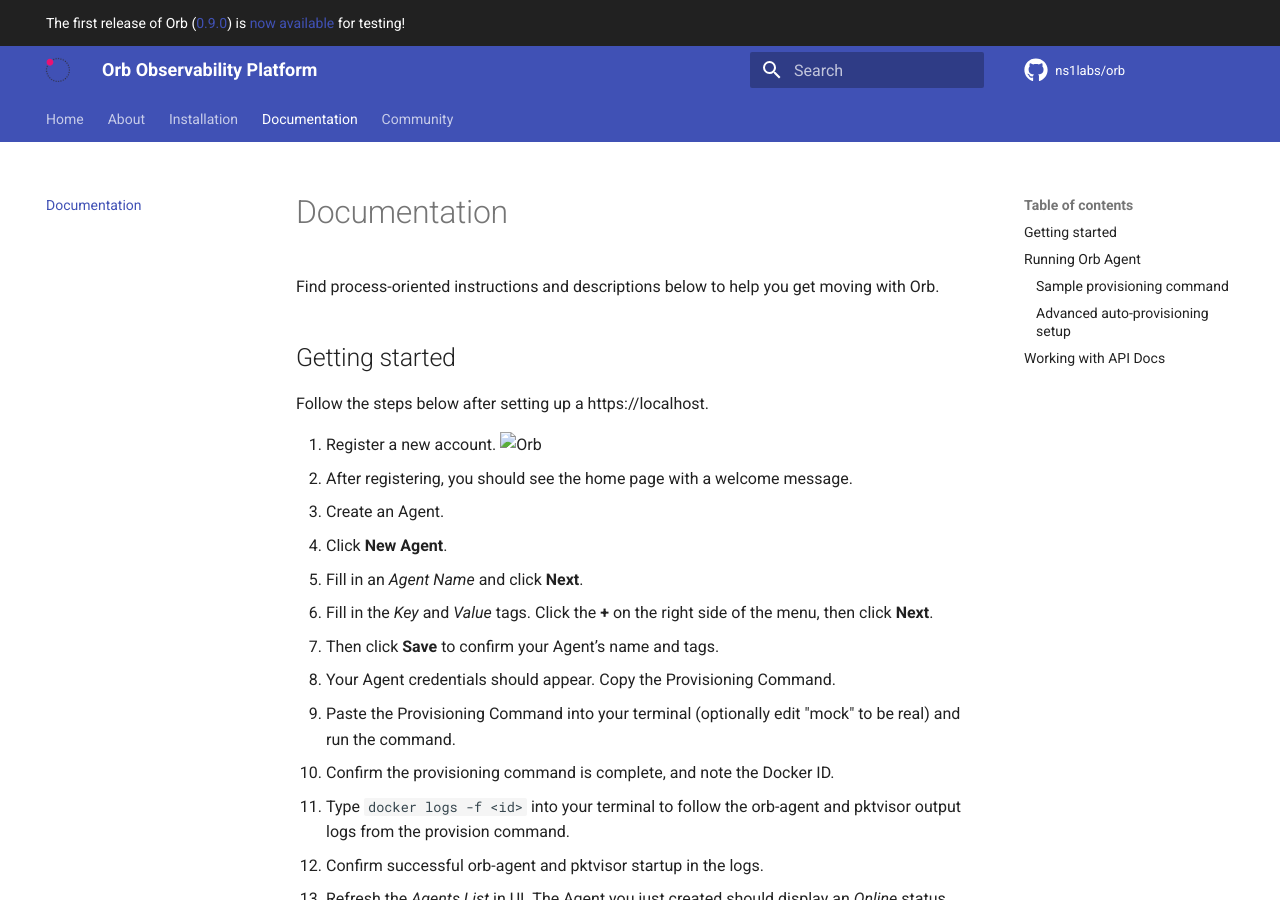
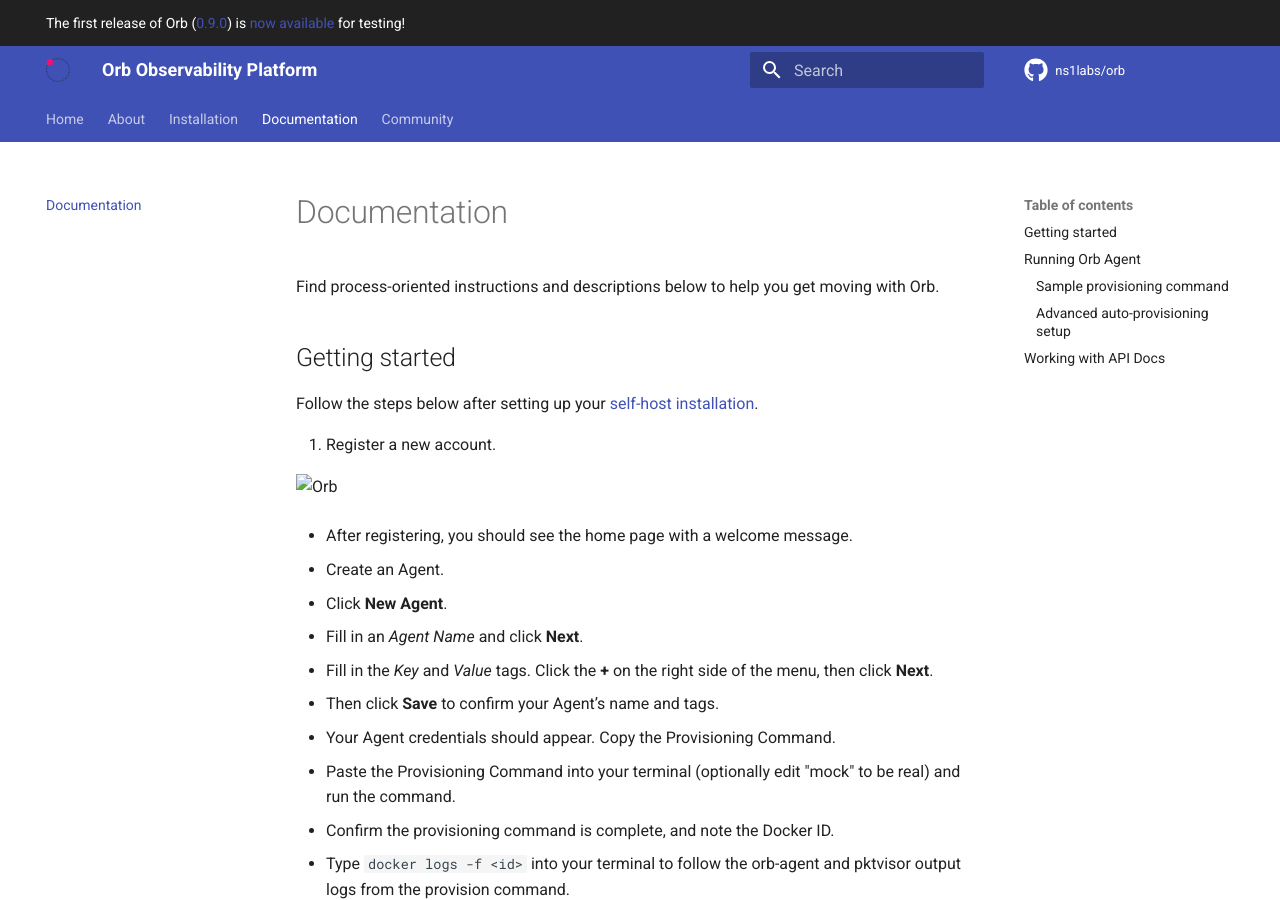
Before and after one commit to orb-community/orb-website, an MkDocs documentation site: the page built from docs/docs.md, in a window 1280 px wide and 900 px high. Built offline with MkDocs 1.6.1 and Material for MkDocs 9.7.7, drawn with Linux system fonts in a browser that asks for light colours; comment, search, counter and statistics services are not loaded.

Commit message:
formatting fix in getting started

```diff
--- a/docs/docs.md
+++ b/docs/docs.md
@@ -2,12 +2,16 @@
 Find process-oriented instructions and descriptions below to help you get moving with Orb.
 
 ## Getting started
-Follow the steps below after setting up a https://localhost.
+Follow the steps below after setting up your [self-host installation](https://getorb.io/install/#self-host).
 
 1. Register a new account.
+
 <img src="img/register.png" alt="Orb" width="300"/>
+
 * After registering, you should see the home page with a welcome message.
+
 2. Create an Agent.
+
 * Click **New Agent**.
 * Fill in an *Agent Name* and click **Next**.
 * Fill in the *Key* and *Value* tags. Click the **+** on the right side of the menu, then click **Next**.
@@ -19,35 +23,47 @@
 * Confirm successful orb-agent and pktvisor startup in the logs.
 * Refresh the *Agents List* in UI. The Agent you just created should display an *Online* status.
 * Click the Agent to see a detailed view that includes the Agent ID, version of the agent, and last heartbeat.
+
 3. Create an agent group.
+
 * Click **New Agent Group**.
 * Fill in an *Agent Group Name* and click **Next**.
 * Fill in the *Key* and *Value* tags, **which need to match the tags of the corresponding Agent**. Click the **+** on the right side of the menu, then click **Next**.
 * You should see a message about the number of agents matching. Then click **Save**.
 * View the newly created group in the *Agent Groups* list.
 * Click the number in the *Agents* column to view the matching agents.
+
 4. Create a Sink.
+
 * Click **New Sink**.
 * Fill in a sink name and click **Next**.
 * Fill in your sink destination details. This includes the host/username/password from your Prometheus database.
 * Optionally, add sink tags. Click **Next**.
 * Review and confirm your sink details and click **Save**.
 * View your newly created Sink in the *All Sinks* list.
+
 5. Create a policy.
+
 * Click **New Policy**.
 * Fill in a policy name and click **Next**.
 * Select the “default_pcap” tap from the drop-down. Click **Next**.
 * Select a handler from the drop-down with regard to how you want to handle the data. Add “dhcp”, “dns”, or “net.” You have the ability to select one of each.
 * Add a Handler Label for each handler you add. Click **+** after filling in each label, and then click **Next**.
+
 6. Create a data set.
+
 * Click **New Set**.
 * Fill in a label name for the dataset. Click **Next**.
 * Select an Agent Group from the drop-down. Click **Next**.
 * Select the desired policy from the drop-down. Click **Next**.
 * Select the desired sink from the drop-down. Click **+** after selecting each sink. and then click **Next**.
+
 7. Check your terminal log output and confirm your Agent received and applied the policy.
+
 8. Wait one minute, then check your terminal log output and confirm your Agent is sending metrics.
+
 9. Check your Sink status in UI and confirm it is *Active*.
+
 10. Navigate to Grafana Cloud, select your policy, and verify pktvisor dashboard metrics from your agent now actively display in the graphs.
 
 
```
